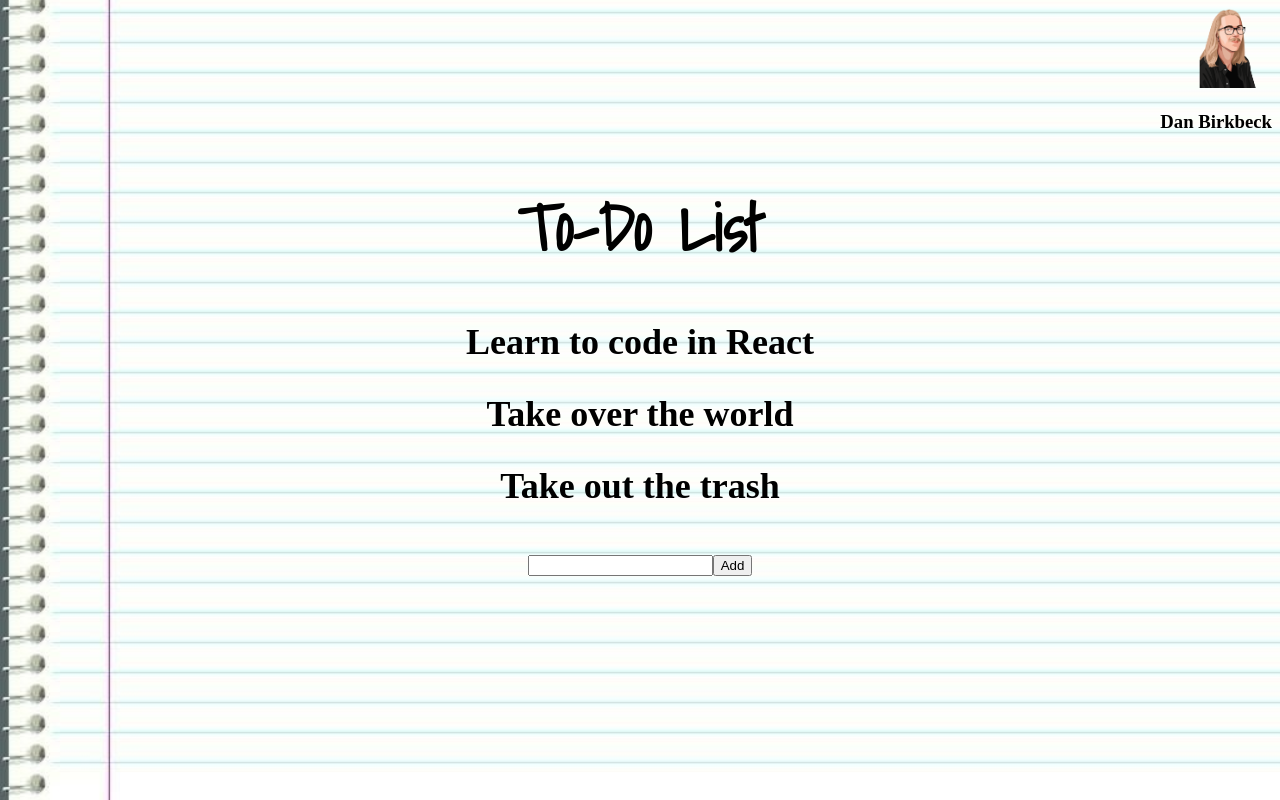
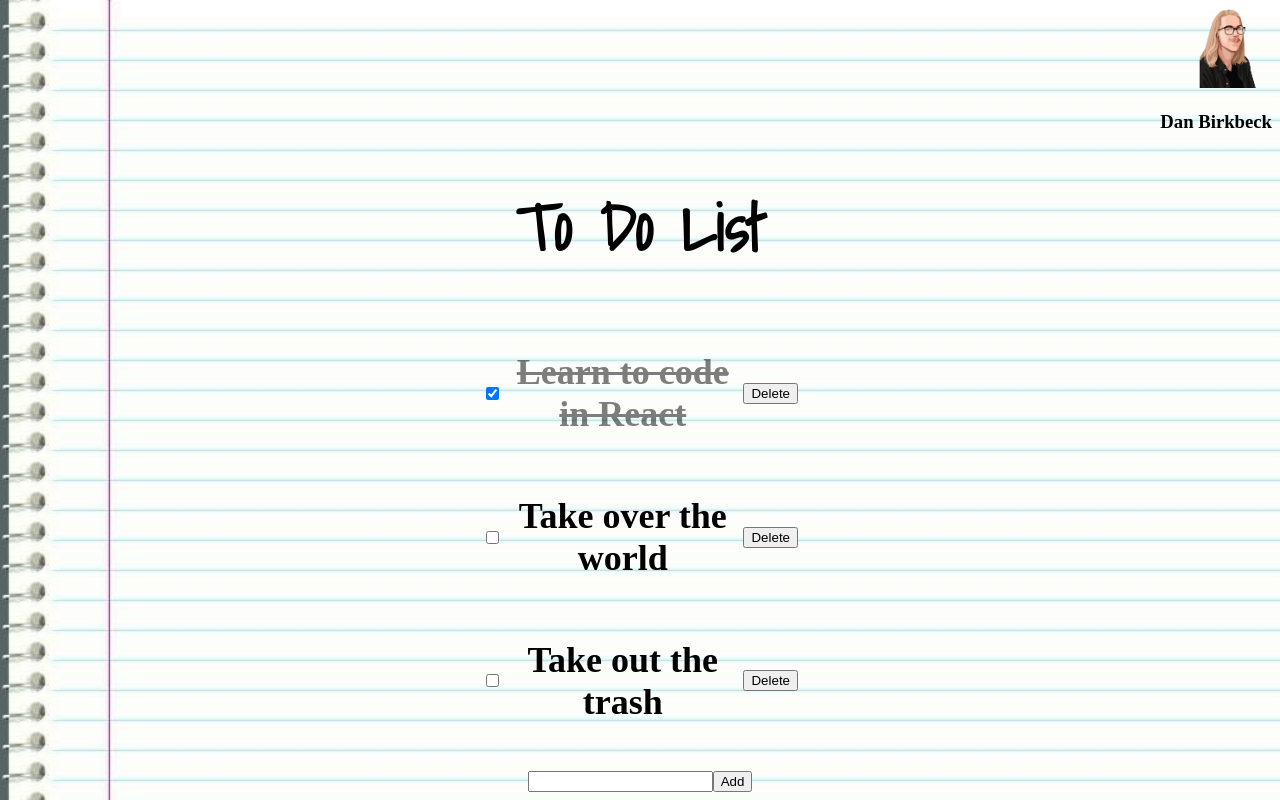
Before and after one commit to DBirkbeck217/React_to_do_list, a React (Create React App) app: page / in a window 1280 px wide. Built offline with nearby package versions, Linux system fonts and the light colour scheme.

Commit message:
updated delete and checkbox

```diff
--- a/src/App.js
+++ b/src/App.js
@@ -11,7 +11,7 @@ class App extends React.Component {
       {
         id: shortid.generate(),
         title: "Learn to code in React",
-        completed: false,
+        completed: true,
       },
       {
         id: shortid.generate(),
@@ -49,21 +49,57 @@ class App extends React.Component {
     });
   };
 
+  handleDeleteToDo = (id) => {
+    this.setState((state) => {
+      const filteredToDos = state.todoList.filter((todo) => {
+        if (todo.id === id) {
+          return false;
+        } else {
+          return true;
+        }
+      });
+      return {
+        todoList: filteredToDos,
+      };
+    });
+  };
+
+  handleCheckToDo = (id) => {
+    this.setState((state) => {
+      const filteredToDos = state.todoList.map((todo) => {
+        if (todo.id === id) {
+          return { ...todo, completed: !todo.completed };
+        } else {
+          return todo;
+        }
+      });
+      return {
+        todoList: filteredToDos,
+      };
+    });
+  };
+
   handleKeyPress = (event) => {
     if (event.key === "Enter") {
       this.handleAddToDo();
     }
   };
+
   render() {
-    console.log(this.state);
+    let title = "To Do List";
     return (
       <div>
         <div id="avatar">
           <Sidebar user={this.state.user}></Sidebar>
         </div>
-        <h1> To-Do List </h1>
+        <h1>{title}</h1>
         {this.state.todoList.map((todo) => (
-          <TodoItem key={todo.id} todo={todo}></TodoItem>
+          <TodoItem
+            key={todo.id}
+            todo={todo}
+            onDeleteToDo={this.handleDeleteToDo}
+            onCheckToDo={this.handleCheckToDo}
+          ></TodoItem>
         ))}
         <br />
         <div className="input">
--- a/src/Components/TodoItem.css
+++ b/src/Components/TodoItem.css
@@ -1,3 +1,12 @@
 .container {
+  margin: 0 auto;
   display: flex;
+  justify-content: space-evenly;
+  align-items: center;
+  width: 25%;
 }
+
+.completed {
+  text-decoration: line-through;
+  opacity: 0.5;
+}
--- a/src/Components/TodoItem.js
+++ b/src/Components/TodoItem.js
@@ -3,9 +3,31 @@ import "./TodoItem.css";
 
 function TodoItem(props) {
   let title = props.todo.title;
+  let completed = props.todo.completed;
+
+  const handleDelete = () => props.onDeleteToDo(props.todo.id);
+
+  const handleCheck = () => props.onCheckToDo(props.todo.id);
+
+  const complete_style = {
+    textDecoration: "line-through",
+    opacity: "0.5",
+  };
+
+  const styles = {
+    textDecoration: "none",
+    opacity: "1",
+  };
+
   return (
-    <div>
-      <h2>{title}</h2>
+    <div className="container">
+      <input
+        type="checkbox"
+        onChange={handleCheck}
+        defaultChecked={completed}
+      ></input>
+      <h2 style={completed ? complete_style : styles}> {title}</h2>
+      <button onClick={handleDelete}> Delete </button>
     </div>
   );
 }
```
